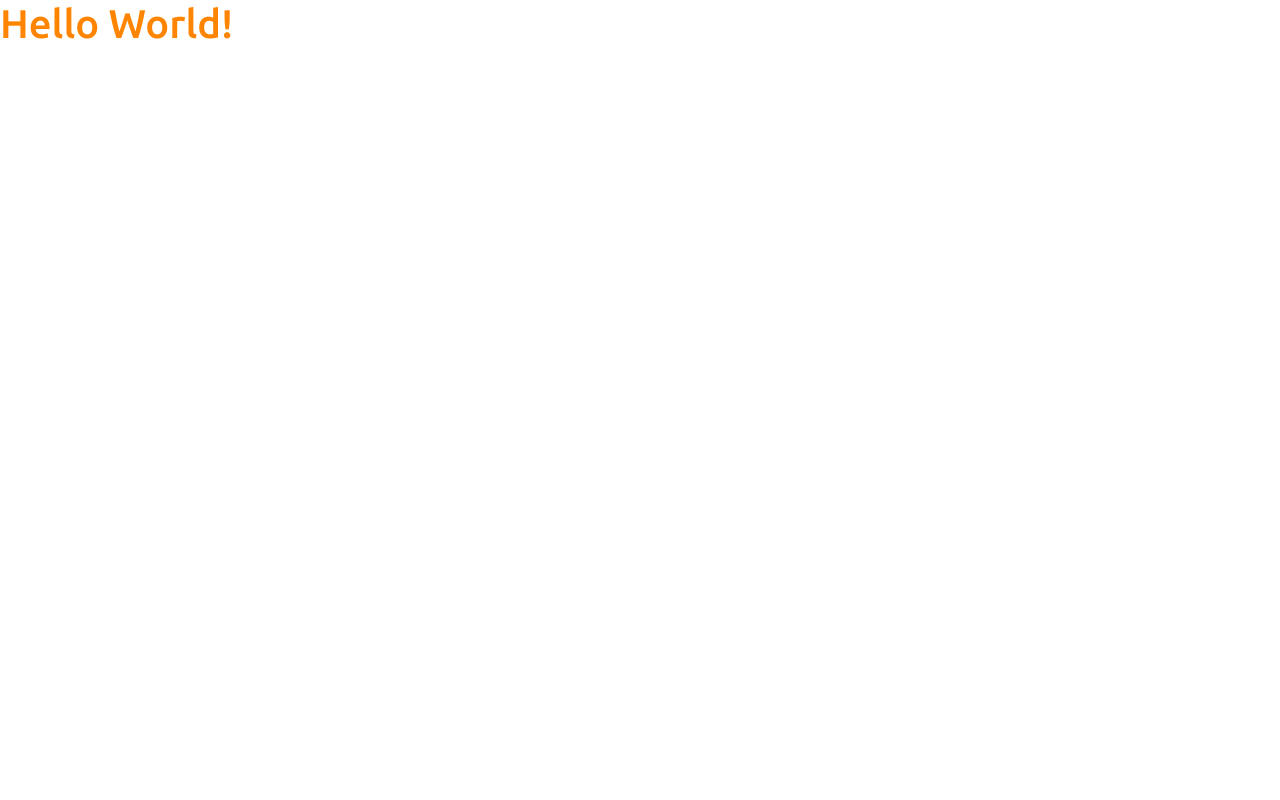
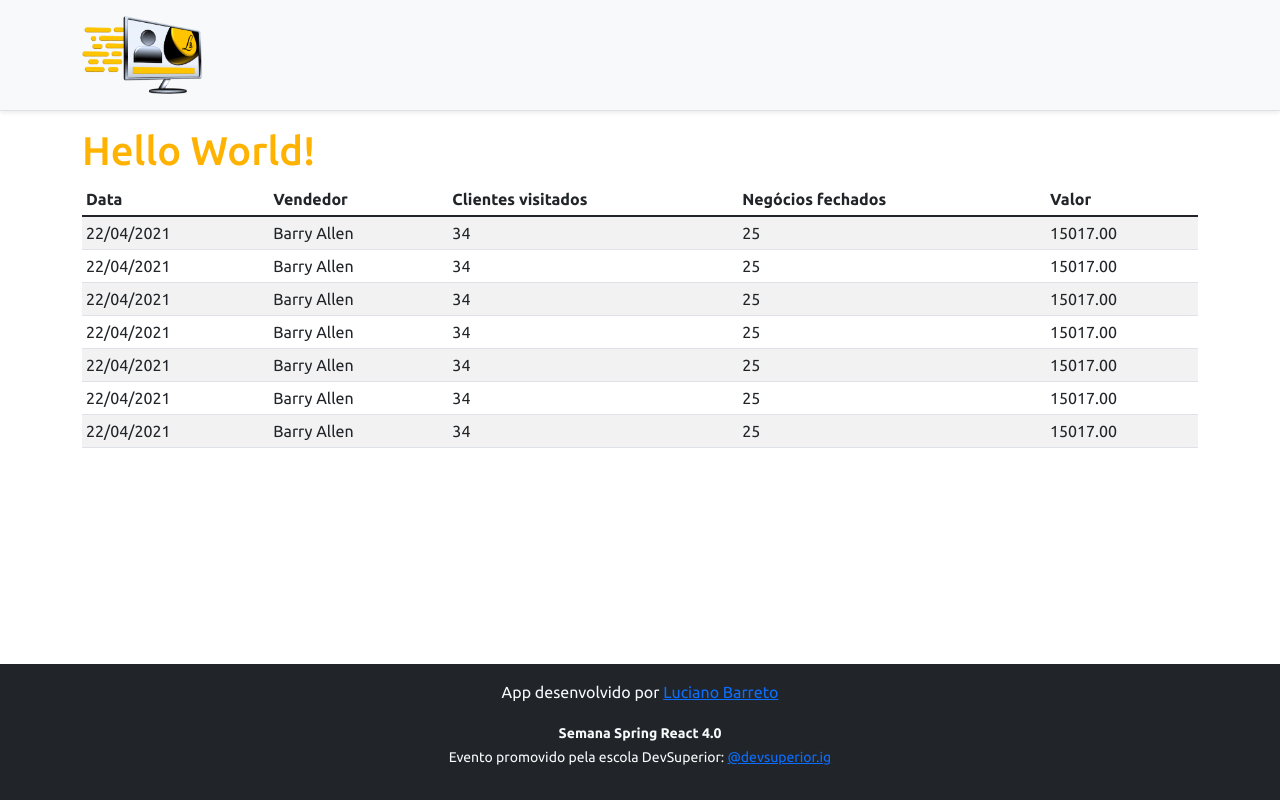
Before and after one commit to Lucianobarretto/dsVendas, a React (Create React App) app in the folder frontend/: page / in a window 1280 px wide. Built offline with nearby package versions, Linux system fonts and the light colour scheme.

Commit message:
Basic static components

```diff
--- a/frontend/src/App.tsx
+++ b/frontend/src/App.tsx
@@ -1,8 +1,18 @@
+import DataTable from "components/DataTable";
+import Footer from "components/Footer";
+import NavBar from "components/NavBar";
+
 function App() {
   return (
-    <div>
-      <h1 className="text-primary">Hello World!</h1>
-    </div>
+    <>
+      <NavBar />
+      <div className="container">
+        <h1 className="text-primary">Hello World!</h1>
+
+        <DataTable />
+      </div>
+      <Footer />
+    </>
   );
 }
 
--- a/frontend/src/assets/css/styles.css
+++ b/frontend/src/assets/css/styles.css
@@ -1,6 +1,6 @@
 @import url('https://fonts.googleapis.com/css2?family=Ubuntu:wght@300;400;500;700&display=swap');
 :root {
-  --color-primary: #FF8400;
+  --color-primary: #FFB200;
 }
 
 html, body {
--- /dev/null
+++ b/frontend/src/components/DataTable/index.tsx
@@ -0,0 +1,70 @@
+const DataTable = () => {
+  return (
+    <div className="table-responsive">
+      <table className="table table-striped table-sm">
+        <thead>
+          <tr>
+            <th>Data</th>
+            <th>Vendedor</th>
+            <th>Clientes visitados</th>
+            <th>Negócios fechados</th>
+            <th>Valor</th>
+          </tr>
+        </thead>
+        <tbody>
+          <tr>
+            <td>22/04/2021</td>
+            <td>Barry Allen</td>
+            <td>34</td>
+            <td>25</td>
+            <td>15017.00</td>
+          </tr>
+          <tr>
+            <td>22/04/2021</td>
+            <td>Barry Allen</td>
+            <td>34</td>
+            <td>25</td>
+            <td>15017.00</td>
+          </tr>
+          <tr>
+            <td>22/04/2021</td>
+            <td>Barry Allen</td>
+            <td>34</td>
+            <td>25</td>
+            <td>15017.00</td>
+          </tr>
+          <tr>
+            <td>22/04/2021</td>
+            <td>Barry Allen</td>
+            <td>34</td>
+            <td>25</td>
+            <td>15017.00</td>
+          </tr>
+          <tr>
+            <td>22/04/2021</td>
+            <td>Barry Allen</td>
+            <td>34</td>
+            <td>25</td>
+            <td>15017.00</td>
+          </tr>
+          <tr>
+            <td>22/04/2021</td>
+            <td>Barry Allen</td>
+            <td>34</td>
+            <td>25</td>
+            <td>15017.00</td>
+          </tr>
+          <tr>
+            <td>22/04/2021</td>
+            <td>Barry Allen</td>
+            <td>34</td>
+            <td>25</td>
+            <td>15017.00</td>
+          </tr>
+        </tbody>
+      </table>
+    </div>
+  );
+};
+
+export default DataTable;
--- /dev/null
+++ b/frontend/src/components/Footer/index.tsx
@@ -0,0 +1,34 @@
+const Footer = () => {
+  return (
+    <footer className="footer mt-auto py-3 bg-dark">
+      <div className="container">
+        <p className="text-light">
+          App desenvolvido por{" "}
+          <a
+            href="https://github.com/Lucianobarretto"
+            target="_blank"
+            rel="noreferrer"
+          >
+            Luciano Barreto
+          </a>
+        </p>
+        <p className="text-light">
+          <small>
+            <strong>Semana Spring React 4.0</strong>
+            <br />
+            Evento promovido pela escola DevSuperior:{" "}
+            <a
+              href="https://instagram.com/devsuperior.ig"
+              target="_blank"
+              rel="noreferrer"
+            >
+              @devsuperior.ig
+            </a>
+          </small>
+        </p>
+      </div>
+    </footer>
+  );
+};
+
+export default Footer;
--- /dev/null
+++ b/frontend/src/components/NavBar/index.tsx
@@ -0,0 +1,15 @@
+import Logo from 'assets/img/logo2.svg';
+
+const NavBar = () => {
+  return (
+    <div className="d-flex flex-column flex-md-row align-items-center p-3 px-md-4 mb-3 bg-light border-bottom shadow-sm">
+      <div className="container">
+        <nav className="my-2 my-md-0 mr-md-3">
+          <img src={Logo} alt="Logotipo" width="120" />
+        </nav>
+      </div>
+    </div>
+  );
+};
+
+export default NavBar;
```
Also changed, not shown: frontend/src/assets/img/logo.svg (added), frontend/src/assets/img/logo2.svg (added).
